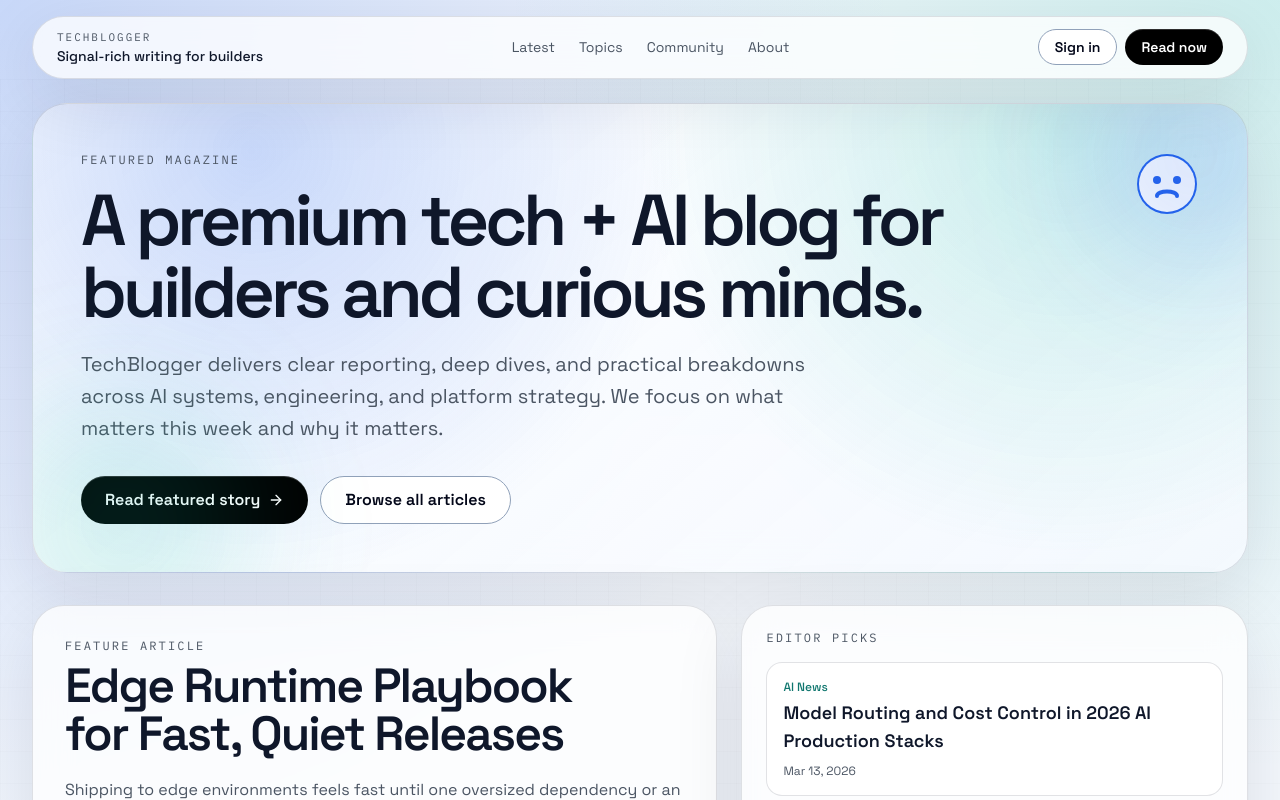
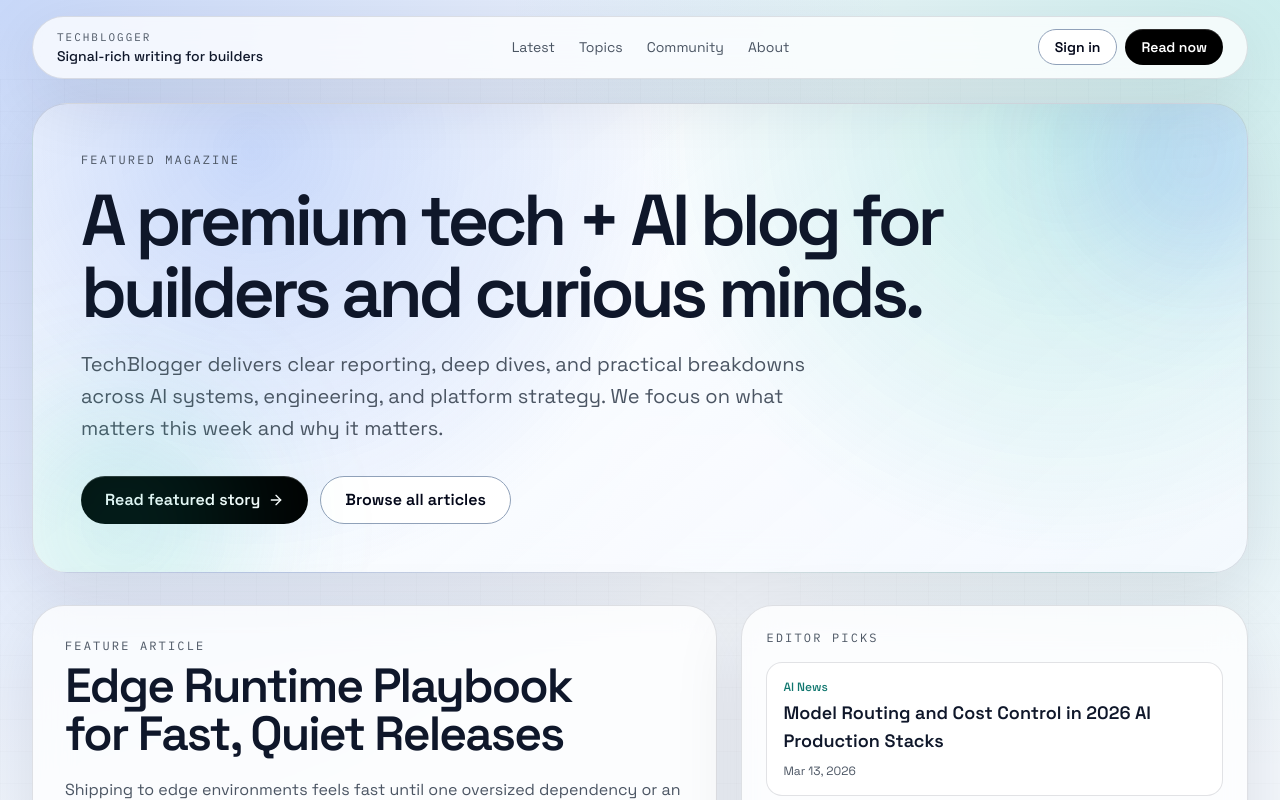
Before and after one commit to Eagolo135/TechBlogger, a Next.js app: page / in a window 1280 px wide. Shown: the top 800 px of the page. Built offline with nearby package versions, Linux system fonts and the light colour scheme; no server answers.

Commit message:
MCP site-edit: Remove all usages and references to the AI mascot component to completely eliminate the mascot from the site.

```diff
--- a/src/components/site/ai-mascot.tsx
+++ /dev/null
@@ -1,29 +0,0 @@
-/**
- * The TechBlogger (TB) chibi mascot component.
- *
- * This is the official TB mascot that represents the friendly AI companion for the site.
- */
-export function AiMascot() {
-  return (
-    <svg
-      width="64"
-      height="64"
-      viewBox="0 0 64 64"
-      fill="none"
-      xmlns="http://www.w3.org/2000/svg"
-      aria-label="TechBlogger mascot"
-      role="img"
-    >
-      <circle cx="32" cy="32" r="30" fill="#2563EB" />
-      <circle cx="32" cy="32" r="28" fill="white" />
-      <circle cx="22" cy="28" r="4" fill="#2563EB" />
-      <circle cx="42" cy="28" r="4" fill="#2563EB" />
-      <path
-        d="M22 44c0-6 20-6 20 0"
-        stroke="#2563EB"
-        strokeWidth="4"
-        strokeLinecap="round"
-      />
-    </svg>
-  );
-}
--- a/src/components/site/landing-page.tsx
+++ b/src/components/site/landing-page.tsx
@@ -4,7 +4,7 @@ import Link from "next/link";
 import { useMemo } from "react";
 import { format } from "date-fns";
 import { ArrowRight, Clock3 } from "lucide-react";
-import { AiMascot } from "@/components/site/ai-mascot";
+
 import { PostCard } from "@/components/site/post-card";
 import { ResearchChat } from "@/components/site/research-chat";
 import { Badge } from "@/components/ui/badge";
@@ -36,8 +36,7 @@ export function LandingPage({ content }: LandingPageProps) {
         <section className="panel panel-strong hero-spotlight relative overflow-hidden rounded-[2.2rem] px-6 py-8 sm:px-10 lg:px-12 lg:py-12">
           <div className="absolute right-[-60px] top-[-60px] h-56 w-56 rounded-full bg-[rgba(37,99,235,0.18)] blur-3xl" />
           <div className="absolute bottom-[-80px] left-[-40px] h-64 w-64 rounded-full bg-[rgba(20,184,166,0.16)] blur-3xl" />
-          <div className="flex gap-8">
-            <div className="min-w-0 flex-1">
+          <div className="min-w-0">
               <p className="eyebrow text-xs text-[color:var(--muted)]">Featured magazine</p>
               <h1 className="mt-4 max-w-4xl text-5xl font-semibold tracking-[-0.06em] [text-wrap:balance] sm:text-6xl lg:text-7xl">
                 {content.site.hero.title}
@@ -58,8 +57,6 @@ export function LandingPage({ content }: LandingPageProps) {
                 </Button>
               </div>
             </div>
-            <AiMascot />
-          </div>
         </section>
 
         <section className="grid gap-6 lg:grid-cols-[1.15fr_0.85fr]">
```
